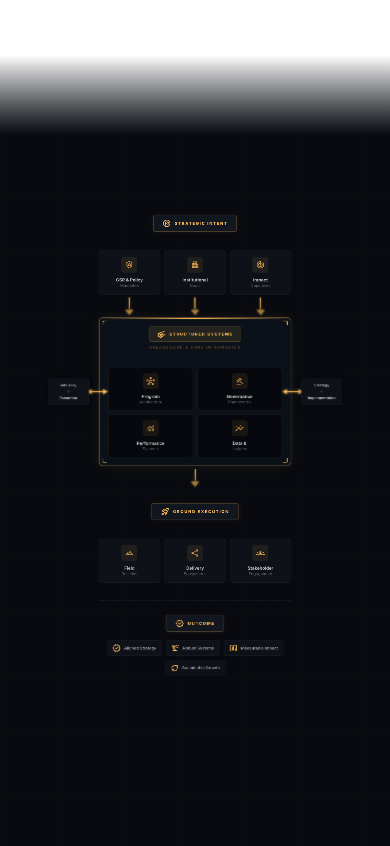
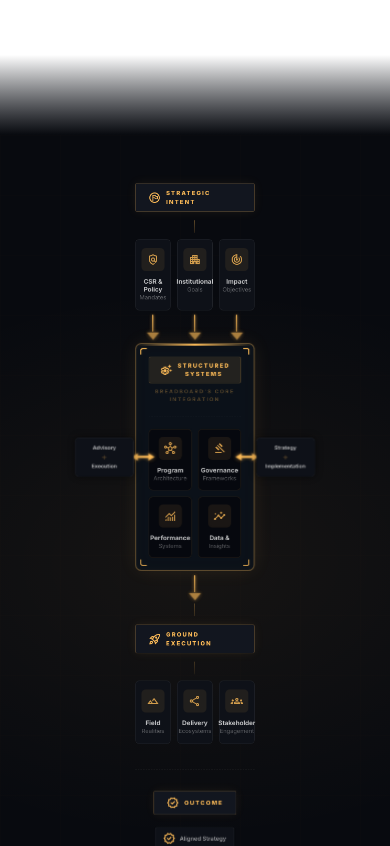
Before and after one commit to asherevolved/breadboard, a React (Vite) app in the folder breadboard-app/: page / in a window 390 px wide. Shown: the part 4500-5346 px from the top of the page. Built offline with nearby package versions, Linux system fonts and the light colour scheme.

Commit message:
Fit alignment diagram to iPhone viewport

```diff
--- a/breadboard-app/src/index.css
+++ b/breadboard-app/src/index.css
@@ -205,8 +205,20 @@
   transform: scale(1.08);
 }
 
-/* iPhone-first scaling for the alignment diagram */
+/* iPhone-first framing + scaling for the alignment diagram */
+.diagram-frame {
+  width: 100%;
+  height: 92svh;
+  max-height: 900px;
+  overflow: hidden;
+  display: flex;
+  justify-content: center;
+  align-items: flex-start;
+  padding-top: 8px;
+}
+
 .diagram-scale {
+  transform: scale(var(--diagram-fit, 1));
   transform-origin: top center;
   will-change: transform;
 }
@@ -232,58 +244,48 @@
   transform: translateZ(0);
 }
 
-@media (max-width: 360px) {
-  .diagram-scale {
-    transform: scale(0.60);
-    min-height: 1600px;
+@media (max-width: 320px) {
+  .diagram-frame {
+    height: 94svh;
   }
 }
 
-@media (min-width: 361px) and (max-width: 375px) {
-  .diagram-scale {
-    transform: scale(0.62);
-    min-height: 1600px;
+@media (min-width: 321px) and (max-width: 375px) {
+  .diagram-frame {
+    height: 93svh;
   }
 }
 
 @media (min-width: 376px) and (max-width: 390px) {
-  .diagram-scale {
-    transform: scale(0.66);
-    min-height: 1500px;
+  .diagram-frame {
+    height: 92svh;
   }
 }
 
 @media (min-width: 391px) and (max-width: 414px) {
-  .diagram-scale {
-    transform: scale(0.70);
-    min-height: 1500px;
+  .diagram-frame {
+    height: 91svh;
   }
 }
 
 @media (min-width: 415px) and (max-width: 428px) {
-  .diagram-scale {
-    transform: scale(0.74);
-    min-height: 1450px;
+  .diagram-frame {
+    height: 90svh;
   }
 }
 
-@media (min-width: 429px) and (max-width: 480px) {
-  .diagram-scale {
-    transform: scale(0.80);
-    min-height: 1400px;
+@media (min-width: 429px) {
+  .diagram-frame {
+    height: 88svh;
   }
 }
 
-@media (min-width: 481px) and (max-width: 640px) {
-  .diagram-scale {
-    transform: scale(0.90);
-    min-height: 1300px;
-  }
-}
-
-@media (min-width: 641px) {
-  .diagram-scale {
-    transform: none;
+@media (min-width: 768px) {
+  .diagram-frame {
+    height: auto;
+    max-height: none;
+    overflow: visible;
+    padding-top: 0;
   }
 }
 
--- a/breadboard-app/src/pages/Home.jsx
+++ b/breadboard-app/src/pages/Home.jsx
@@ -26,9 +26,48 @@ export default function Home() {
     const [heroRef, heroInView] = useInView(0.1);
     const [introRef, introInView] = useInView();
     const [gapRef, gapInView] = useInView();
-    const [modelRef, modelInView] = useInView();
     const [servRef, servInView] = useInView();
     const [alignRef, alignInView] = useInView(0.08);
+    const diagramFrameRef = useRef(null);
+    const diagramShellRef = useRef(null);
+    const diagramContentRef = useRef(null);
+
+    useEffect(() => {
+        const frame = diagramFrameRef.current;
+        const shell = diagramShellRef.current;
+        const content = diagramContentRef.current;
+        if (!frame || !shell || !content) return;
+
+        const update = () => {
+            window.requestAnimationFrame(() => {
+                const frameRect = frame.getBoundingClientRect();
+                const maxWidth = frameRect.width || 1;
+                const maxHeight = frameRect.height || Number.POSITIVE_INFINITY;
+
+                const naturalWidth = content.scrollWidth || 1;
+                const naturalHeight = content.scrollHeight || 1;
+
+                const nextScale = Math.min(1, maxWidth / naturalWidth, maxHeight / naturalHeight);
+                const finalScale = Number.isFinite(nextScale) ? Math.max(0.1, nextScale) : 1;
+
+                content.style.setProperty('--diagram-fit', `${finalScale}`);
+                shell.style.height = `${Math.ceil(naturalHeight * finalScale)}px`;
+            });
+        };
+
+        update();
+        window.addEventListener('resize', update);
+        window.addEventListener('orientationchange', update);
+
+        const ro = new ResizeObserver(update);
+        ro.observe(content);
+
+        return () => {
+            window.removeEventListener('resize', update);
+            window.removeEventListener('orientationchange', update);
+            ro.disconnect();
+        };
+    }, []);
 
     return (
         <>
@@ -116,7 +155,7 @@ export default function Home() {
                     </div>
 
                     <div className={`grid grid-cols-1 md:grid-cols-2 gap-6 ${servInView ? 'animate-fade-up delay-200' : 'opacity-0'}`}>
-                        {services.map((s, i) => (
+                        {services.map((s) => (
                             <Link
                                 to="/services"
                                 key={s.title}
@@ -211,7 +250,7 @@ export default function Home() {
             {/* Smooth white-to-dark gradient connector */}
             <div className="h-20 bg-gradient-to-b from-white to-[#080a0f]"></div>
 
-            <section ref={alignRef} className="py-16 md:py-24 bg-[#080a0f] relative overflow-hidden">
+            <section ref={alignRef} className="py-10 md:py-24 bg-[#080a0f] relative overflow-hidden">
                 {/* Background grid pattern */}
                 <div className="absolute inset-0 pointer-events-none opacity-[0.025]"
                     style={{ backgroundImage: 'linear-gradient(rgba(255,189,89,0.3) 1px, transparent 1px), linear-gradient(90deg, rgba(255,189,89,0.3) 1px, transparent 1px)', backgroundSize: '60px 60px' }}>
@@ -226,9 +265,10 @@ export default function Home() {
 
 
                     {/* ══════════════ DIAGRAM ══════════════ */}
-                    <div className="w-full overflow-x-auto pb-8 pt-4 custom-scrollbar">
-                        <div className="flex justify-center max-sm:scale-[0.55] max-sm:origin-top max-sm:min-h-[1800px]">
-                        <div className="max-w-4xl mx-auto relative px-[160px] lg:px-[180px] min-w-[850px] md:min-w-[900px] overflow-visible diagram-scale">
+                    <div ref={diagramFrameRef} className="diagram-frame">
+                        <div ref={diagramShellRef} className="relative w-full">
+                            <div className="absolute top-0 left-0 w-full flex justify-center">
+                                <div ref={diagramContentRef} className="diagram-scale relative overflow-visible px-[120px] sm:px-[160px] lg:px-[180px] w-[850px] md:w-[900px]">
 
                         {/* ────────────────────────────────────
                             TIER 1 — STRATEGIC INTENT
@@ -288,14 +328,14 @@ export default function Home() {
                         <div className={`relative ${alignInView ? 'animate-fade-up delay-550' : 'opacity-0'}`}>
 
                             {/* ← LEFT: Advisory + Execution */}
-                            <div className={`flex absolute -left-[140px] top-1/2 -translate-y-1/2 items-center w-[160px] z-20 pointer-events-none ${alignInView ? 'animate-slide-from-left delay-700' : 'opacity-0'}`}>
+                            <div className={`flex absolute max-sm:-left-[115px] -left-[140px] top-1/2 -translate-y-1/2 items-center max-sm:w-[140px] w-[160px] z-20 pointer-events-none ${alignInView ? 'animate-slide-from-left delay-700' : 'opacity-0'}`}>
                                 <div className="flex flex-col items-center p-3 bg-[#0e1118] border border-white/[0.07] rounded-lg w-28 shrink-0 text-center relative z-10"
                                     style={{ boxShadow: '0 0 15px rgba(0,0,0,0.5)' }}>
                                     <p className="text-[10px] font-bold text-white/70 leading-snug">Advisory</p>
                                     <p className="text-[18px] leading-none text-primary/30 my-0.5">+</p>
                                     <p className="text-[10px] font-bold text-white/70 leading-snug">Execution</p>
                                 </div>
-                                <div className="flex items-center w-[56px] shrink-0 -ml-1 z-0">
+                                <div className="flex items-center max-sm:w-[44px] w-[56px] shrink-0 -ml-1 z-0">
                                     <svg width="12" height="14" viewBox="0 0 10 12" fill="none" className="shrink-0 -mr-1 diagram-arrowhead" aria-hidden="true">
                                         <path d="M0 6L10 0V12L0 6Z" fill="#ffbd59" />
                                     </svg>
@@ -307,8 +347,8 @@ export default function Home() {
                             </div>
 
                             {/* → RIGHT: Strategy + Implementation */}
-                            <div className={`flex absolute -right-[140px] top-1/2 -translate-y-1/2 items-center w-[160px] justify-end z-20 pointer-events-none ${alignInView ? 'animate-slide-from-right delay-700' : 'opacity-0'}`}>
-                                <div className="flex items-center w-[56px] shrink-0 -mr-1 z-0">
+                            <div className={`flex absolute max-sm:-right-[115px] -right-[140px] top-1/2 -translate-y-1/2 items-center max-sm:w-[140px] w-[160px] justify-end z-20 pointer-events-none ${alignInView ? 'animate-slide-from-right delay-700' : 'opacity-0'}`}>
+                                <div className="flex items-center max-sm:w-[44px] w-[56px] shrink-0 -mr-1 z-0">
                                     <svg width="12" height="14" viewBox="0 0 10 12" fill="none" className="shrink-0 -mr-1 diagram-arrowhead" aria-hidden="true">
                                         <path d="M0 6L10 0V12L0 6Z" fill="#ffbd59" />
                                     </svg>
@@ -447,7 +487,7 @@ export default function Home() {
                                     { icon: 'precision_manufacturing', label: 'Robust Systems', delay: 'delay-[1.5s]' },
                                     { icon: 'assessment', label: 'Measurable Impact', delay: 'delay-[1.55s]' },
                                     { icon: 'eco', label: 'Sustainable Growth', delay: 'delay-[1.6s]' },
-                                ].map((item, i) => (
+                                ].map((item) => (
                                     <div key={item.label}
                                         className={`group flex items-center gap-2 px-3.5 py-2 bg-[#0e1118] border border-white/[0.07] hover:border-primary/30 hover:bg-primary/[0.04] rounded transition-all duration-300 cursor-default ${alignInView ? `animate-card-pop ${item.delay}` : 'opacity-0'}`}>
                                         <span className="material-symbols-outlined text-primary text-[16px] group-hover:scale-110 transition-transform">{item.icon}</span>
@@ -456,7 +496,8 @@ export default function Home() {
                                 ))}
                             </div>
                         </div>
-                        </div>
+                                </div>
+                            </div>
                         </div>
                     </div>
                 </div>
```
